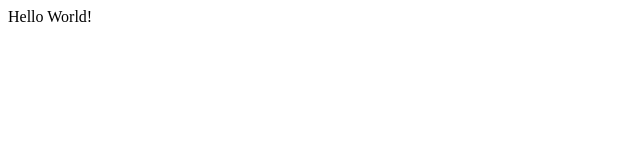
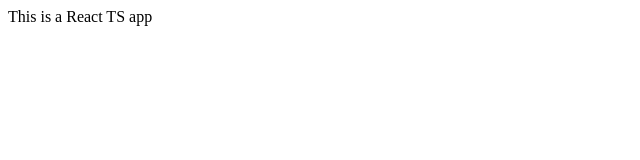
Before and after one commit to N-Nikolaev/drum-machine, a React (Vite) app: page / in a window 1280 px wide. Shown: the top 160 px of the page, without its empty margins (0-640 px from the left). Built offline with nearby package versions, Linux system fonts and the light colour scheme.

Commit message:
Moved App component to components

```diff
--- a/src/js/App.tsx
+++ b/src/js/components/App.tsx
@@ -1,9 +1,9 @@
-import * as React from 'react'
+import React from 'react'
 
 const App = () => {
     return (
         <div>
-            Hello World!
+            This is a React TS app
         </div>
     )
 }
--- a/src/js/index.tsx
+++ b/src/js/index.tsx
@@ -1,6 +1,6 @@
-import * as React from 'react';
-import * as ReactDOM from 'react-dom';
-import App from './App';
+import React from 'react';
+import ReactDOM from 'react-dom';
+import App from './components/App';
 
 const root = document.getElementById('root');
 
```
